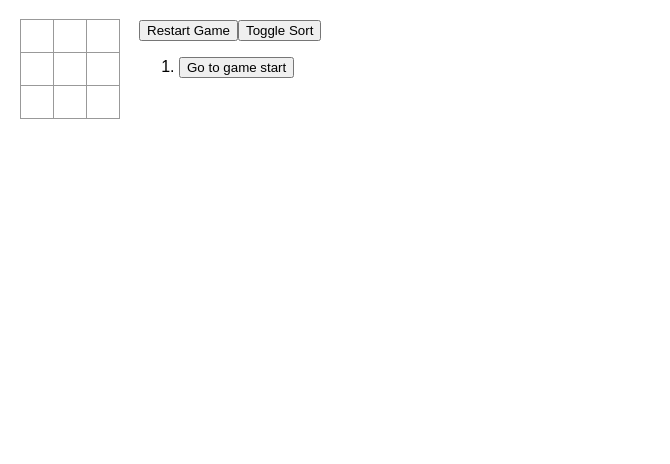
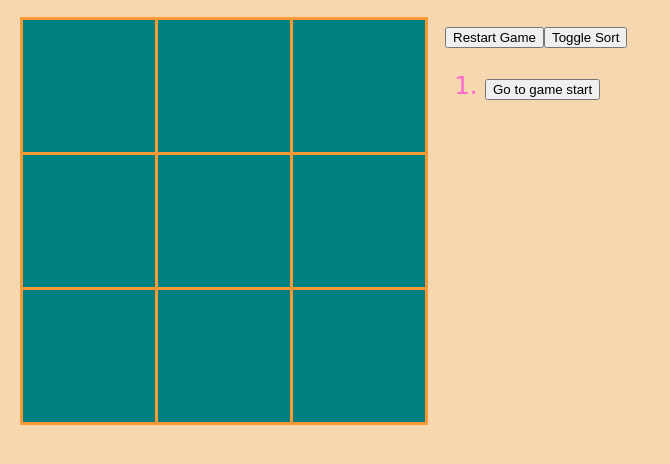
Before and after one commit to JasperJackalope/tic-tac-whoa, a React (Create React App) app in the folder src/: page / in a window 1280 px wide. Shown: the top 464 px of the page, without its empty margins (0-670 px from the left). Built offline with nearby package versions, Linux system fonts and the light colour scheme.

Commit message:
Updated Styling and Refinded Messages

```diff
--- a/src/App.js
+++ b/src/App.js
@@ -44,24 +44,18 @@ function Board({ xIsNext, squares, onPlay, winner }) {
 }
 
 export default function Game() {
-  function calculateRowCol(move) {
-    const row = Math.floor(move / 3) + 1;
-    const col = (move % 3) + 1;
-    return `${row}, ${col}`;
-  }
-
-  const initialHistory = [Array(9).fill(null)];
-  const [history, setHistory] = useState(initialHistory);
+  const [history, setHistory] = useState([Array(9).fill(null)]);
   const [currentMove, setCurrentMove] = useState(0);
   const [isDescending, setIsDescending] = useState(false);
   const xIsNext = currentMove % 2 === 0;
   const currentSquares = history[currentMove];
   const winner = calculateWinner(currentSquares);
+  const isBoardFull = currentMove === 9 && !winner;
 
   function handlePlay(nextSquares) {
-    const nextHistory = [...history.slice(0, currentMove + 1), nextSquares];
-    setHistory(nextHistory);
-    setCurrentMove(nextHistory.length - 1);
+    const nextHistory = history.slice(0, currentMove + 1);
+    setHistory([...nextHistory, nextSquares]);
+    setCurrentMove(nextHistory.length);
   }
 
   function jumpTo(nextMove) {
@@ -69,11 +63,12 @@ export default function Game() {
   }
 
   function restartGame() {
-    setHistory(initialHistory);
+    setHistory([Array(9).fill(null)]);
     setCurrentMove(0);
   }
 
-  const currentMoveDescription = currentMove > 0 ? `You are at move #${currentMove}` : 'Go to game start';
+  const currentMoveDescription =
+    currentMove > 0 ? `You are at move #${currentMove}` : 'Go to game start';
 
   const toggleSort = () => {
     setIsDescending(!isDescending);
@@ -103,10 +98,33 @@ export default function Game() {
           <button onClick={restartGame}>Restart Game</button>
           <button onClick={toggleSort}>Toggle Sort</button>
         </div>
-        <ol>{sortedMoves}</ol>
+        {winner ? (
+          <Modal message={`${winner.winner} Wins!`} onRestart={restartGame} />
+        ) : isBoardFull ? (
+          <Modal message="The only winning move is not to play." onRestart={restartGame} />
+        ) : (
+          <ol>{sortedMoves}</ol>
+        )}
       </div>
     </div>
   );
+}
+
+function Modal({ message, onRestart }) {
+  return (
+    <div className="modal">
+      <div className="modal-content">
+        <h2>{message}</h2>
+        <button onClick={onRestart}>Start New Game</button>
+      </div>
+    </div>
+  );
+}
+
+function calculateRowCol(move) {
+  const row = Math.floor(move / 3) + 1;
+  const col = (move % 3) + 1;
+  return `${row}, ${col}`;
 }
 
 function calculateWinner(squares) {
--- a/src/styles.css
+++ b/src/styles.css
@@ -3,73 +3,78 @@
 }
 
 body {
-  font-family: sans-serif;
+  font-family: Comic Sans MS, sans-serif; /* Change font to Comic Sans MS */
   margin: 20px;
   padding: 0;
+  background-color: #f6d7b0; /* Add a bright yellow background color */
 }
 
 h1 {
   margin-top: 0;
-  font-size: 22px;
+  font-size: 40px; /* Increase font size */
+  color: #ff0066; /* Set a vibrant pink color */
+  text-transform: uppercase; /* Apply uppercase text */
+  text-shadow: 2px 2px 4px #000000; /* Add a text shadow */
 }
 
 h2 {
   margin-top: 0;
-  font-size: 20px;
+  font-size: 36px; /* Increase font size */
+  color: #0066ff; /* Set a vibrant blue color */
+  text-transform: uppercase; /* Apply uppercase text */
 }
 
 h3 {
   margin-top: 0;
-  font-size: 18px;
+  font-size: 32px; /* Increase font size */
+  color: #00cc00; /* Set a bright green color */
 }
 
 h4 {
   margin-top: 0;
-  font-size: 16px;
+  font-size: 28px; /* Increase font size */
+  color: #ff9933; /* Set an orange color */
 }
 
 h5 {
   margin-top: 0;
-  font-size: 14px;
+  font-size: 24px; /* Increase font size */
+  color: #ff66cc; /* Set a pink color */
 }
 
 h6 {
   margin-top: 0;
-  font-size: 12px;
+  font-size: 20px; /* Increase font size */
+  color: #ffff66; /* Set a yellow color */
 }
 
 code {
   font-size: 1.2em;
+  color: #ff0066; /* Set a vibrant pink color */
+  font-weight: bold;
 }
 
 ul {
   padding-left: 20px;
-}
-
-* {
-  box-sizing: border-box;
-}
-
-body {
-  font-family: sans-serif;
-  margin: 20px;
-  padding: 0;
+  list-style-type: square; /* Use square bullets */
 }
 
 .square {
-  background: #fff;
-  border: 1px solid #999;
+  background: #008080; /* Set a bright yellow background color */
+  border: 3px solid #ff9933; /* Set an orange border with 3px width */
   float: left;
-  font-size: 24px;
+  font-size: 72px; /* Triple the font size */
   font-weight: bold;
-  line-height: 34px;
-  height: 34px;
-  margin-right: -1px;
-  margin-top: -1px;
+  line-height: 138px; /* Triple the line height */
+  height: 138px; /* Triple the height */
+  margin-right: -3px; /* Adjust the margin to accommodate the thicker border */
+  margin-top: -3px; /* Adjust the margin to accommodate the thicker border */
   padding: 0;
   text-align: center;
-  width: 34px;
+  width: 138px; /* Triple the width */
+  color: #ff0066; /* Set a vibrant pink color */
 }
+
 
 .board-row:after {
   clear: both;
@@ -79,7 +84,10 @@ body {
 
 .status {
   margin-bottom: 10px;
+  color: #0066ff; /* Set a vibrant blue color */
+  font-size: 28px; /* Increase font size */
 }
+
 .game {
   display: flex;
   flex-direction: row;
@@ -87,4 +95,24 @@ body {
 
 .game-info {
   margin-left: 20px;
+  font-size: 24px; /* Increase font size */
+  color: #ff66cc; /* Set a pink color */
 }
+
+.board-row {
+  display: flex;
+  justify-content: center; /* Center the squares horizontally */
+}
+
+.board {
+  margin-bottom: 20px; /* Add some space between the board and buttons */
+}
+
+.button-row {
+  display: flex;
+  justify-content: center; /* Center the buttons horizontally */
+}
+
+.button {
+  margin: 0 10px; /* Add some space between the buttons */
+}
```
